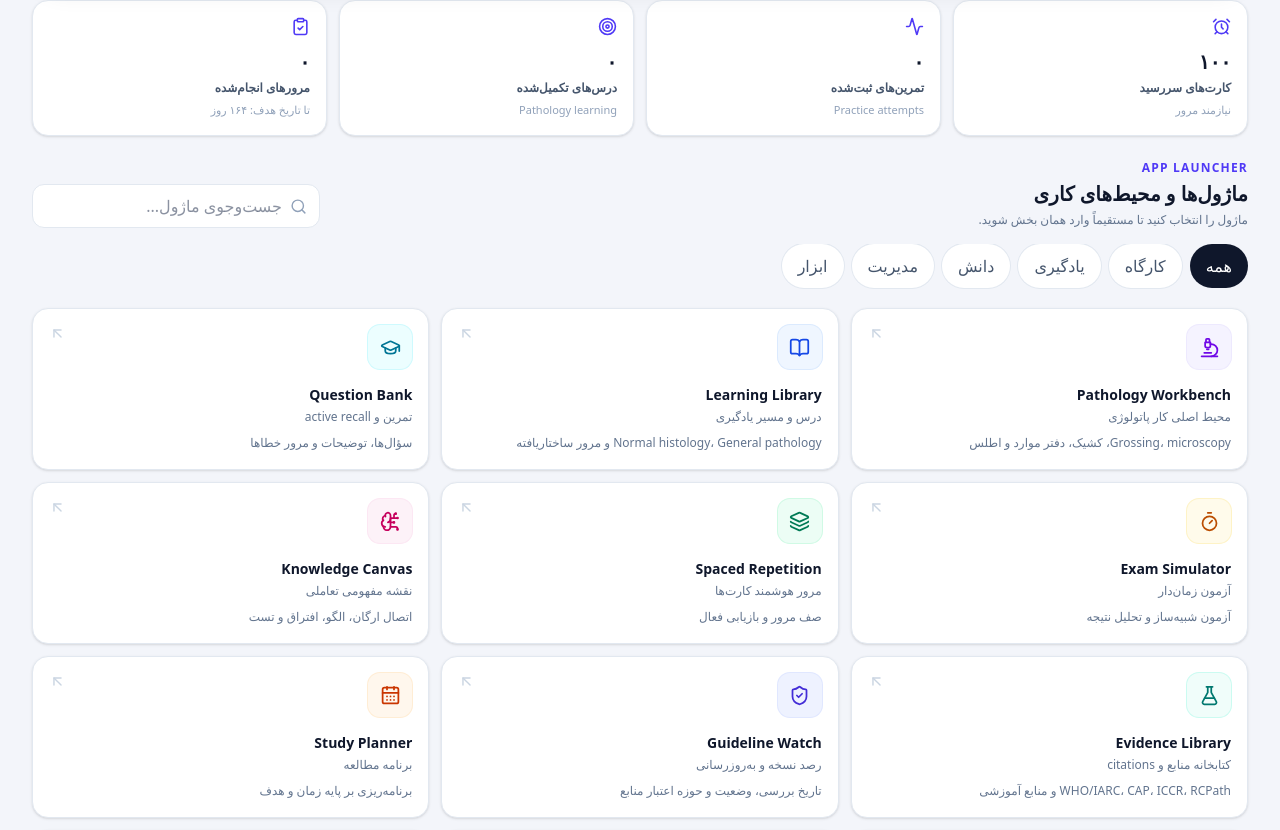
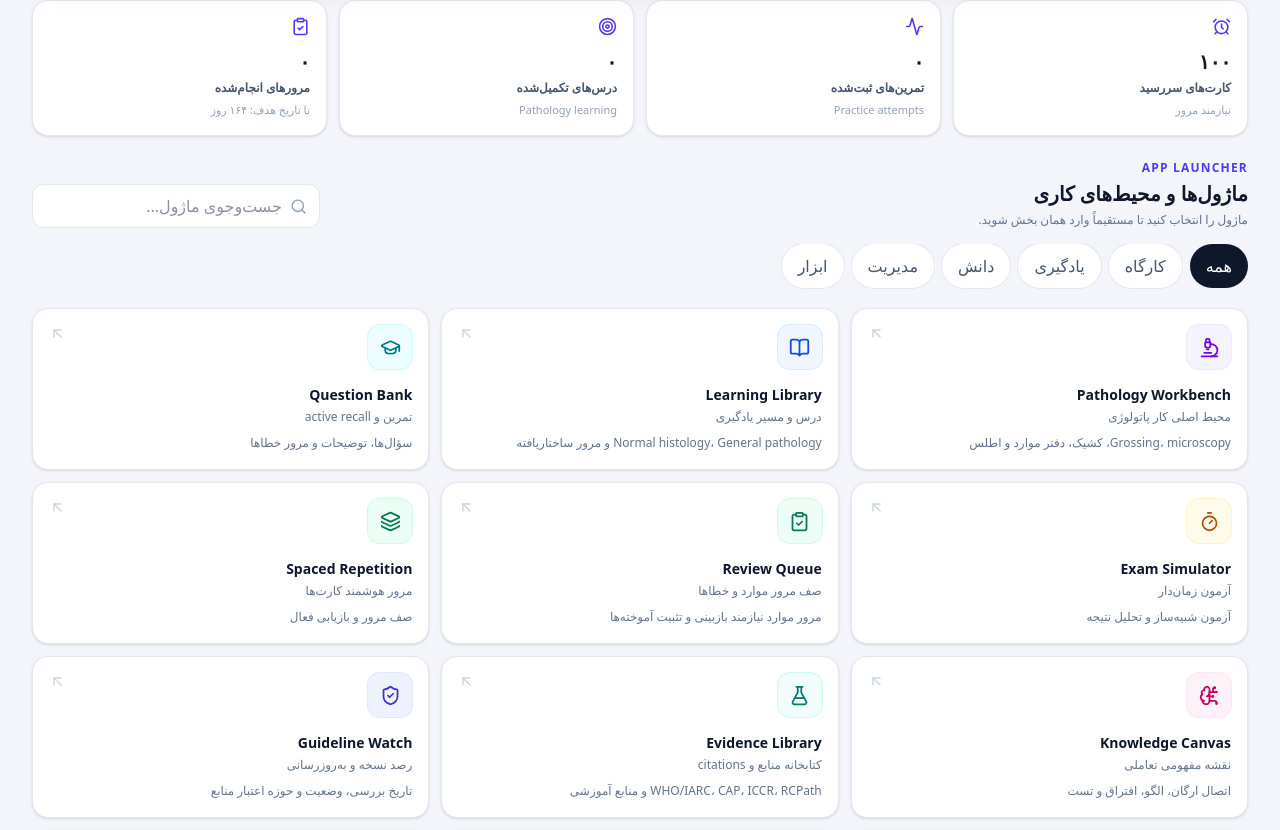
Before and after one commit to yasindowlat1376-sudo/Omega-residency-, a React (Vite) app: page / in a window 1280 px wide. Shown: the part 402-1232 px from the top of the page. Built offline with nearby package versions, Linux system fonts and the light colour scheme.

Commit message:
feat(launcher): add direct access to review queue

```diff
--- a/src/pathology/LauncherHome.tsx
+++ b/src/pathology/LauncherHome.tsx
@@ -14,6 +14,7 @@ const modules: Module[] = [
   { id: 'learn', title: 'Learning Library', subtitle: 'درس و مسیر یادگیری', category: 'یادگیری', icon: BookOpen, accent: 'blue', description: 'Normal histology، General pathology و مرور ساختاریافته' },
   { id: 'questions', title: 'Question Bank', subtitle: 'تمرین و active recall', category: 'یادگیری', icon: GraduationCap, accent: 'cyan', description: 'سؤال‌ها، توضیحات و مرور خطاها' },
   { id: 'exam', title: 'Exam Simulator', subtitle: 'آزمون زمان‌دار', category: 'یادگیری', icon: Timer, accent: 'amber', description: 'آزمون شبیه‌ساز و تحلیل نتیجه' },
+  { id: 'review-queue', title: 'Review Queue', subtitle: 'صف مرور موارد و خطاها', category: 'یادگیری', icon: ClipboardCheck, accent: 'emerald', description: 'مرور موارد نیازمند بازبینی و تثبیت آموخته‌ها' },
   { id: 'cards', title: 'Spaced Repetition', subtitle: 'مرور هوشمند کارت‌ها', category: 'یادگیری', icon: Layers3, accent: 'emerald', description: 'صف مرور و بازیابی فعال' },
   { id: 'canvas', title: 'Knowledge Canvas', subtitle: 'نقشه مفهومی تعاملی', category: 'دانش', icon: BrainCircuit, accent: 'pink', description: 'اتصال ارگان، الگو، افتراق و تست' },
   { id: 'sources', title: 'Evidence Library', subtitle: 'کتابخانه منابع و citations', category: 'دانش', icon: FlaskConical, accent: 'teal', description: 'WHO/IARC، CAP، ICCR، RCPath و منابع آموزشی' },
```
